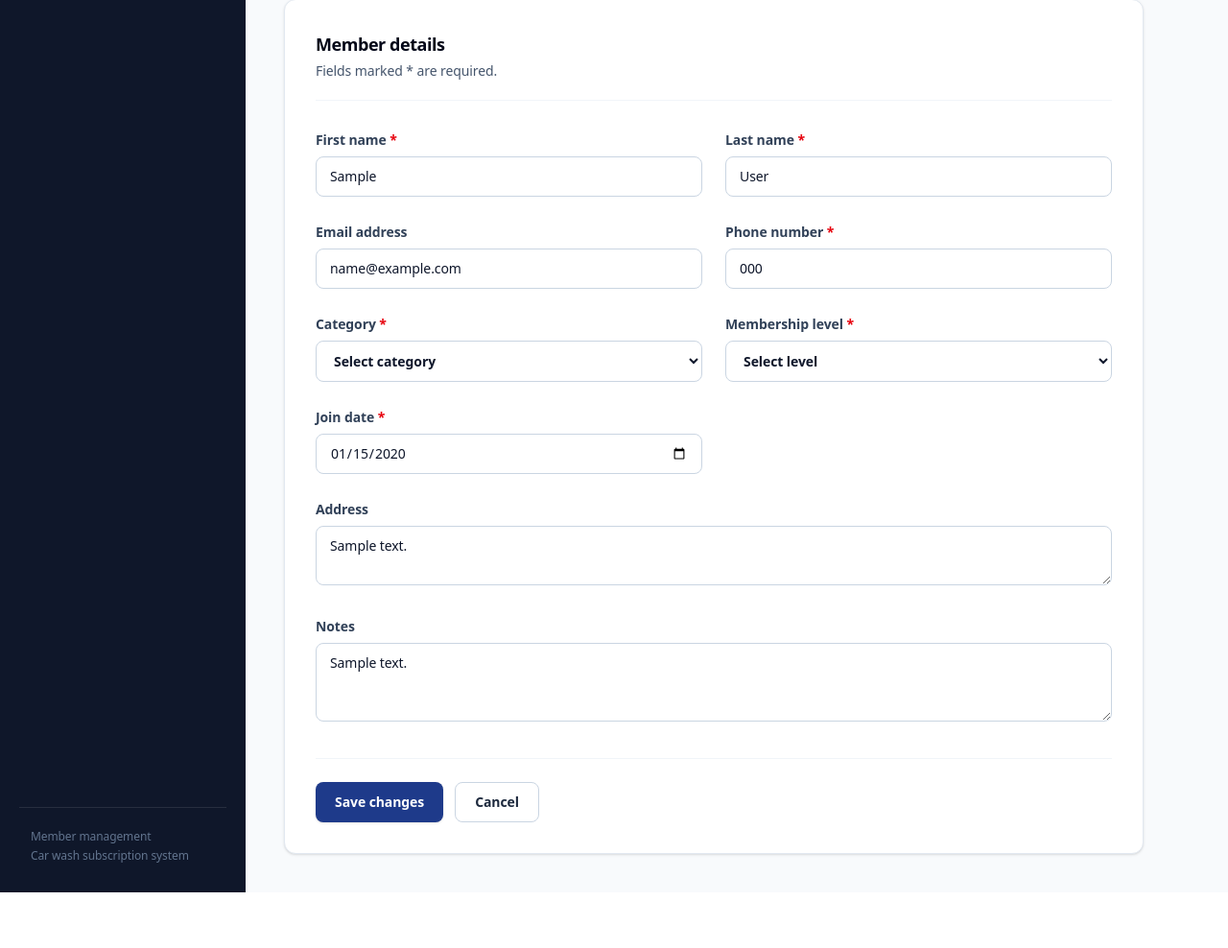
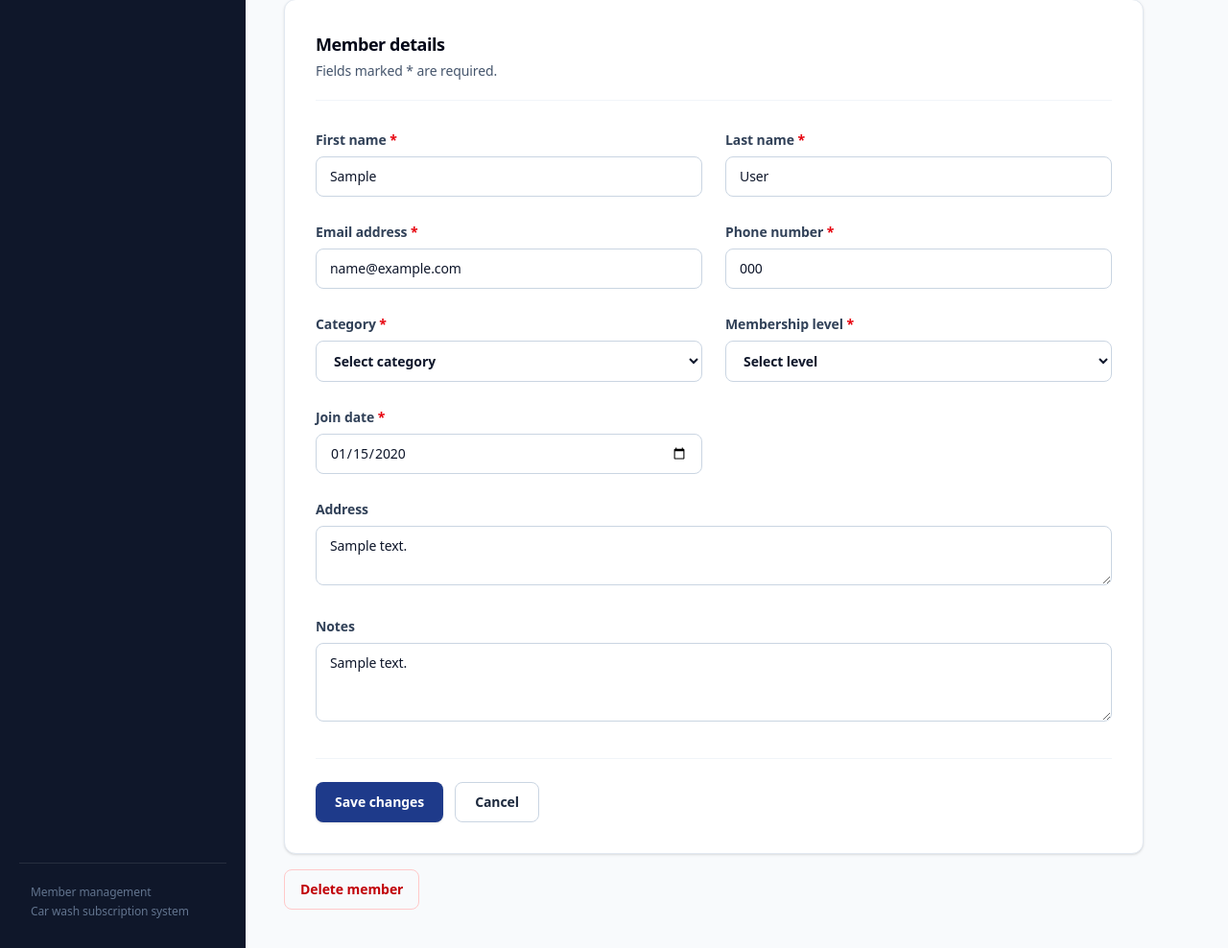
Before and after one commit to Sebastiannn12/ClearWash-Project, a Laravel app: page /members/1/edit in a window 1280 px wide. Shown: the part 278-1266 px from the top of the page at 96% size. Before the commit the page ends 1208 px from the top, so only its background shows below. Run offline with Laravel 12, Linux system fonts and the light colour scheme; data comes from the database, SQL or seed files in the repository; tables that the repository leaves empty hold one stand-in row (values such as "Sample post"); style sheets or scripts are compiled from the project's sources.

Commit message:
fixing flash deletion ui

```diff
--- a/app/Http/Controllers/MemberController.php
+++ b/app/Http/Controllers/MemberController.php
@@ -5,10 +5,12 @@ namespace App\Http\Controllers;
 use App\Models\Member;
 use App\Models\MembershipCategory;
 use App\Models\MembershipLevel;
+use App\Models\Payment;
 use App\TransactionStatus;
 use App\TransactionType;
 use Illuminate\Http\Request;
 use Illuminate\Support\Facades\DB;
+use Illuminate\Support\Str;
 use Illuminate\Validation\Rule;
 
 class MemberController extends Controller
@@ -113,7 +115,7 @@ class MemberController extends Controller
 
     public function update(Request $request, Member $member)
     {
-        $member->update($this->validatedData($request));
+        $member->update($this->validatedData($request, $member));
 
         return redirect()->route('members.show', $member)->with('success', 'Member information updated.');
     }
@@ -132,13 +134,84 @@ class MemberController extends Controller
         return redirect()->route('members.show', $member)->with('success', 'Member reactivated.');
     }
 
-    public function forceDelete(Member $member)
+    public function softDelete(Member $member)
     {
         $memberName = $member->full_name;
         $member->delete();
 
         return redirect()->route('members.index')
             ->with('success', "{$memberName} was moved to Deleted Members.");
+    }
+
+    public function forceDelete(Member $member)
+    {
+        abort_unless($member->trashed(), 404);
+
+        $memberName = $member->full_name;
+        $result = DB::transaction(function () use ($member): array {
+            $lockedMember = Member::withTrashed()->lockForUpdate()->findOrFail($member->id);
+            $transactions = $lockedMember->membershipTransactions()
+                ->lockForUpdate()
+                ->get();
+            $transactionIds = $transactions->modelKeys();
+
+            $transactionIdsWithPayments = $transactionIds === []
+                ? collect()
+                : Payment::whereIn('membership_transaction_id', $transactionIds)
+                    ->pluck('membership_transaction_id')
+                    ->unique();
+
+            if ($transactionIdsWithPayments->isNotEmpty()) {
+                $references = $transactions
+                    ->whereIn('id', $transactionIdsWithPayments)
+                    ->pluck('reference_number')
+                    ->implode(', ');
+
+                return [
+                    'error' => "Permanent deletion blocked: transaction(s) {$references} contain recorded payments. Payment and financial history must be preserved.",
+                ];
+            }
+
+            $protectedStatuses = $transactions
+                ->whereNotIn('status', [
+                    TransactionStatus::Pending->value,
+                    TransactionStatus::Cancelled->value,
+                ])
+                ->pluck('status')
+                ->unique()
+                ->values();
+
+            if ($protectedStatuses->isNotEmpty()) {
+                $protectedTransactions = $transactions
+                    ->whereIn('status', $protectedStatuses)
+                    ->map(fn ($transaction) => "{$transaction->reference_number} ({$transaction->status})")
+                    ->implode(', ');
+
+                return [
+                    'error' => "Permanent deletion blocked: {$protectedTransactions}. Only payment-free Pending or Cancelled transactions may be deleted with a member.",
+                ];
+            }
+
+            $deletedTransactionCount = $transactions->count();
+            $lockedMember->membershipTransactions()->delete();
+            $lockedMember->forceDelete();
+
+            return ['deleted_transaction_count' => $deletedTransactionCount];
+        });
+
+        if (isset($result['error'])) {
+            return redirect()->route('members.index')
+                ->with('error', $result['error']);
+        }
+
+        $transactionMessage = $result['deleted_transaction_count'] === 1
+            ? ' One payment-free Pending or Cancelled transaction was also deleted.'
+            : ($result['deleted_transaction_count'] > 1
+                ? " {$result['deleted_transaction_count']} payment-free Pending or Cancelled transactions were also deleted."
+                : '');
+
+        return redirect()->route('members.index')
+            ->with('success', "{$memberName} was permanently deleted.{$transactionMessage}");
     }
 
     public function restore(Member $member)
@@ -152,19 +225,78 @@ class MemberController extends Controller
             ->with('success', "{$memberName} was restored.");
     }
 
-    private function validatedData(Request $request): array
+    private function validatedData(Request $request, ?Member $member = null): array
     {
-        return $request->validate([
+        $request->merge([
+            'email' => Str::lower(trim((string) $request->input('email'))),
+            'phone' => trim((string) $request->input('phone')),
+        ]);
+
+        $validated = $request->validate([
             'first_name' => ['required', 'string', 'max:100'],
             'last_name' => ['required', 'string', 'max:100'],
-            'email' => ['nullable', 'email', 'max:255'],
-            'phone' => ['required', 'string', 'max:30'],
+            'email' => [
+                'required',
+                'email',
+                'max:255',
+                function (string $attribute, mixed $value, $fail) use ($member): void {
+                    $duplicates = Member::withTrashed()
+                        ->whereRaw('LOWER(email) = ?', [Str::lower((string) $value)])
+                        ->when($member, fn ($query) => $query->where('id', '!=', $member->id))
+                        ->get();
+                    $duplicate = $duplicates->first(fn (Member $existingMember) => $existingMember->trashed())
+                        ?? $duplicates->first();
+
+                    if ($duplicate?->trashed()) {
+                        $fail('This email belongs to a deleted member. Restore that member from Deleted Members instead.');
+                    } elseif ($duplicate) {
+                        $fail('This email is already registered to another member.');
+                    }
+                },
+            ],
+            'phone' => [
+                'required',
+                'string',
+                'max:30',
+                'regex:/^\+?[0-9][0-9\s().-]*[0-9]$/',
+                function (string $attribute, mixed $value, $fail) use ($member): void {
+                    $normalizedPhone = $this->normalizePhone((string) $value);
+
+                    if (strlen($normalizedPhone) < 7 || strlen($normalizedPhone) > 15) {
+                        $fail('The phone number must contain between 7 and 15 digits.');
+
+                        return;
+                    }
+
+                    $duplicates = Member::withTrashed()
+                        ->when($member, fn ($query) => $query->where('id', '!=', $member->id))
+                        ->get(['id', 'phone', 'deleted_at'])
+                        ->filter(fn (Member $existingMember) => $this->normalizePhone($existingMember->phone) === $normalizedPhone);
+                    $duplicate = $duplicates->first(fn (Member $existingMember) => $existingMember->trashed())
+                        ?? $duplicates->first();
+
+                    if ($duplicate?->trashed()) {
+                        $fail('This phone number belongs to a deleted member. Restore that member from Deleted Members instead.');
+                    } elseif ($duplicate) {
+                        $fail('This phone number is already registered to another member.');
+                    }
+                },
+            ],
             'category' => ['required', Rule::exists('membership_categories', 'name')->where('is_active', true)],
             'membership_level' => ['required', Rule::exists('membership_levels', 'name')->where('is_active', true)],
             'address' => ['nullable', 'string', 'max:1000'],
             'joined_on' => ['required', 'date', 'before_or_equal:today'],
             'notes' => ['nullable', 'string', 'max:2000'],
         ]);
+
+        $validated['phone'] = $this->normalizePhone($validated['phone']);
+
+        return $validated;
+    }
+
+    private function normalizePhone(string $phone): string
+    {
+        return preg_replace('/\D+/', '', $phone) ?? '';
     }
 
     private function membershipOptions(): array
--- /dev/null
+++ b/resources/views/members/_delete-modal.blade.php
@@ -0,0 +1,26 @@
+@php
+    $permanent = $permanent ?? false;
+    $modalId = ($permanent ? 'permanent-delete-' : 'soft-delete-').$member->id;
+@endphp
+<dialog id="{{ $modalId }}" aria-labelledby="{{ $modalId }}-title" class="fixed inset-0 m-auto max-h-[calc(100vh-2rem)] w-[calc(100vw-2rem)] max-w-lg overflow-y-auto rounded-2xl border border-slate-200 bg-white p-0 text-left text-slate-900 shadow-2xl backdrop:bg-slate-950/60">
+    <div class="min-w-0 p-5 sm:p-7">
+        <div class="flex size-11 items-center justify-center rounded-full bg-red-100 text-xl font-bold text-red-700" aria-hidden="true">!</div>
+        <h3 id="{{ $modalId }}-title" class="mt-4 break-words text-xl font-bold text-slate-950">{{ $permanent ? 'Permanently delete' : 'Delete' }} {{ $member->full_name }}?</h3>
+        @if ($permanent)
+            <p class="mt-2 text-sm leading-6 text-slate-600">Payment-free Pending or Cancelled transactions will also be deleted. Members with payments or other transaction statuses remain protected.</p>
+            <p class="mt-2 text-sm font-semibold text-red-700">This action cannot be undone.</p>
+        @else
+            <p class="mt-2 text-sm leading-6 text-slate-600">This member will move to Deleted Members. Their transaction and payment history will be preserved, and you can restore them later.</p>
+        @endif
+        <div class="mt-6 flex flex-col-reverse gap-3 sm:flex-row sm:justify-end">
+            <form method="dialog" class="w-full sm:w-auto">
+                <button type="submit" class="w-full rounded-lg border border-slate-300 bg-white px-4 py-2.5 text-sm font-semibold text-slate-700 hover:bg-slate-50">Cancel</button>
+            </form>
+            <form method="POST" action="{{ $permanent ? route('members.force-delete', $member) : route('members.delete', $member) }}" class="w-full sm:w-auto">
+                @csrf
+                @method('DELETE')
+                <button type="submit" class="w-full rounded-lg bg-red-700 px-4 py-2.5 text-sm font-bold text-white hover:bg-red-800">{{ $permanent ? 'Delete Permanently' : 'Confirm Delete' }}</button>
+            </form>
+        </div>
+    </div>
+</dialog>
--- a/resources/views/members/_form.blade.php
+++ b/resources/views/members/_form.blade.php
@@ -3,7 +3,7 @@
 <div class="grid gap-6 sm:grid-cols-2">
     <div><label for="first_name" class="text-sm font-medium text-slate-700">First name <span class="text-red-600">*</span></label><input id="first_name" name="first_name" value="{{ old('first_name', $member?->first_name) }}" required maxlength="100" autocomplete="given-name" class="{{ $fieldClass }}">@error('first_name')<p class="mt-1 text-xs text-red-700">{{ $message }}</p>@enderror</div>
     <div><label for="last_name" class="text-sm font-medium text-slate-700">Last name <span class="text-red-600">*</span></label><input id="last_name" name="last_name" value="{{ old('last_name', $member?->last_name) }}" required maxlength="100" autocomplete="family-name" class="{{ $fieldClass }}">@error('last_name')<p class="mt-1 text-xs text-red-700">{{ $message }}</p>@enderror</div>
-    <div><label for="email" class="text-sm font-medium text-slate-700">Email address</label><input id="email" name="email" type="email" value="{{ old('email', $member?->email) }}" maxlength="255" autocomplete="email" placeholder="name@example.com" class="{{ $fieldClass }}">@error('email')<p class="mt-1 text-xs text-red-700">{{ $message }}</p>@enderror</div>
+    <div><label for="email" class="text-sm font-medium text-slate-700">Email address <span class="text-red-600">*</span></label><input id="email" name="email" type="email" value="{{ old('email', $member?->email) }}" required maxlength="255" autocomplete="email" placeholder="name@example.com" class="{{ $fieldClass }}">@error('email')<p class="mt-1 text-xs text-red-700">{{ $message }}</p>@enderror</div>
     <div><label for="phone" class="text-sm font-medium text-slate-700">Phone number <span class="text-red-600">*</span></label><input id="phone" name="phone" type="tel" value="{{ old('phone', $member?->phone) }}" required maxlength="30" autocomplete="tel" placeholder="e.g. 0917 123 4567" class="{{ $fieldClass }}">@error('phone')<p class="mt-1 text-xs text-red-700">{{ $message }}</p>@enderror</div>
     <div><label for="category" class="text-sm font-medium text-slate-700">Category <span class="text-red-600">*</span></label><select id="category" name="category" required class="{{ $fieldClass }}"><option value="">Select category</option>@foreach ($categories as $category)<option value="{{ $category }}" @selected(old('category', $member?->category) === $category)>{{ $category }}</option>@endforeach</select>@error('category')<p class="mt-1 text-xs text-red-700">{{ $message }}</p>@enderror</div>
     <div><label for="membership_level" class="text-sm font-medium text-slate-700">Membership level <span class="text-red-600">*</span></label><select id="membership_level" name="membership_level" required class="{{ $fieldClass }}"><option value="">Select level</option>@foreach ($levels as $level)<option value="{{ $level }}" @selected(old('membership_level', $member?->membership_level) === $level)>{{ $level }}</option>@endforeach</select>@error('membership_level')<p class="mt-1 text-xs text-red-700">{{ $message }}</p>@enderror</div>
--- a/resources/views/members/edit.blade.php
+++ b/resources/views/members/edit.blade.php
@@ -9,4 +9,8 @@
         @include('members._form')
         <div class="mt-8 flex flex-wrap gap-3 border-t border-slate-100 pt-6"><button class="rounded-lg bg-[#1E3A8A] px-5 py-2.5 text-sm font-bold text-white shadow-sm hover:bg-blue-900">Save changes</button><a href="{{ route('members.show', $member) }}" class="rounded-lg border border-slate-300 px-5 py-2.5 text-sm font-semibold text-slate-800 hover:bg-slate-50">Cancel</a></div>
     </form>
+    <div class="mt-4 max-w-4xl">
+        <button type="button" onclick="document.getElementById('soft-delete-{{ $member->id }}').showModal()" class="rounded-lg border border-red-200 px-4 py-2.5 text-sm font-semibold text-red-700 hover:bg-red-50">Delete member</button>
+    </div>
+    @include('members._delete-modal', ['member' => $member, 'permanent' => false])
 @endsection
--- a/routes/web.php
+++ b/routes/web.php
@@ -10,7 +10,10 @@ Route::get('/', [MemberController::class, 'index']);
 
 Route::patch('/members/{member}/reactivate', [MemberController::class, 'reactivate'])
     ->name('members.reactivate');
+Route::delete('/members/{member}/delete', [MemberController::class, 'softDelete'])
+    ->name('members.delete');
 Route::delete('/members/{member}/permanent', [MemberController::class, 'forceDelete'])
+    ->withTrashed()
     ->name('members.force-delete');
 Route::patch('/members/{member}/restore', [MemberController::class, 'restore'])
     ->withTrashed()
```
Also changed, not shown: resources/views/members/index.blade.php (+20 -11 lines).
